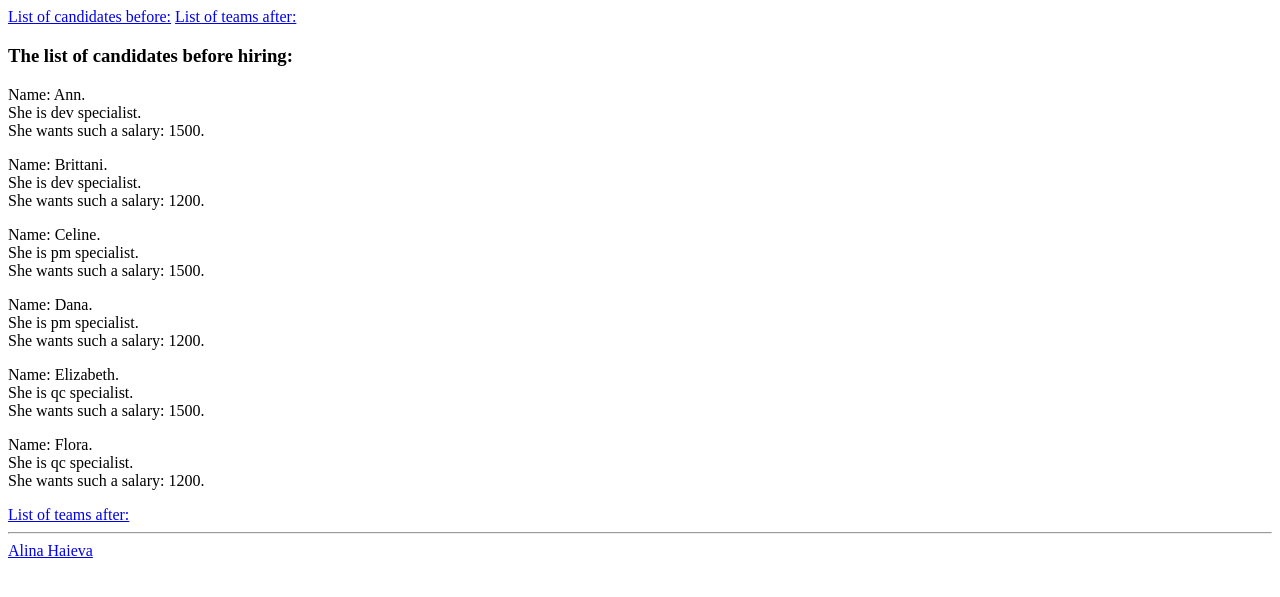
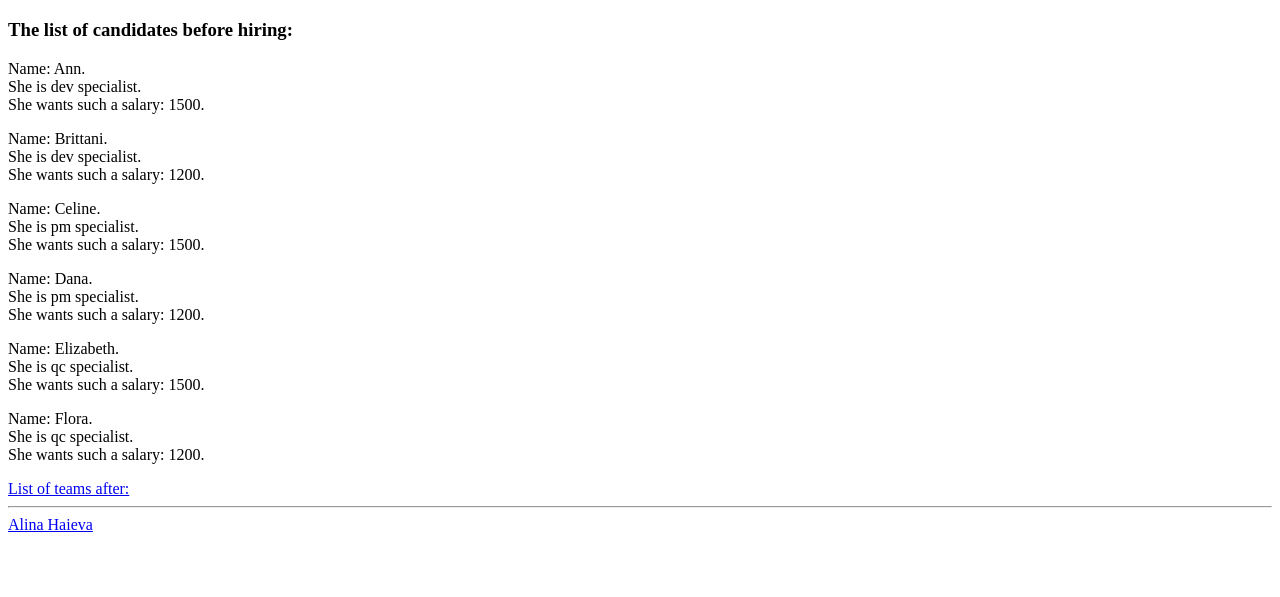
Before and after one commit to AlinaHaieva/PHP, a PHP site: page / in a window 1280 px wide. Shown: the part 68-665 px from the top of the page. Run offline with PHP 8.4, Linux system fonts and the light colour scheme; data comes from the database, SQL or seed files in the repository.

Commit message:
add IT company

```diff
--- a/itcompany/Views/header.php
+++ b/itcompany/Views/header.php
@@ -11,5 +11,3 @@
         </header>
 
         <main>
-            <a href="./index.php?action=actionBefore" class="link">List of candidates before:</a>
-            <a href="./index.php?action=actionAfter" class="link">List of teams after:</a>
```
